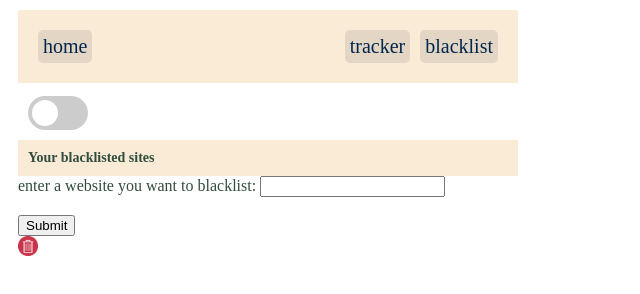
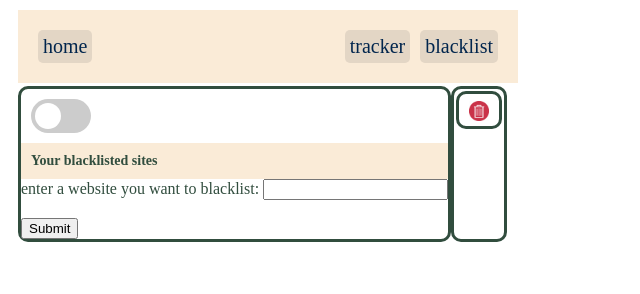
Before and after one commit to burakaliu/productivity_extension, a browser extension: page blacklistPage.html in a window 1280 px wide. Both pictures are taken after typing "Sample" into the empty fields and a click on the input "Submit". Shown: the whole page, without its empty margins (0-640 px from the left). Drawn offline with Linux system fonts and the light colour scheme.

Commit message:
idk what this stuff is i just forgot to commit it

```diff
--- a/blacklistPage.html
+++ b/blacklistPage.html
@@ -8,7 +8,8 @@
       <a class="page-link" href="./tracker.html">tracker</a>
       <a class= "page-link active" href="./blacklistPage.html" >blacklist</a>
     </div>
-    <div>
+    <div  class="flex-row">
+      <div class="sites-list">
         <label class="switch">
           <input type="checkbox" id="checkbox">
           <span class="slider round"></span>
@@ -21,9 +22,10 @@
         <input type="text" id="blacklistInput">
         <br><br>
         <input type="submit" value="Submit" id = "submit"/><br>
-
-
+      </div>
+      <div class="sites-list">
         <div class="blsites" id="blsites"></div>
+      </div>
     </div>
 
 </div>
--- a/popup.css
+++ b/popup.css
@@ -5,12 +5,13 @@ a:visited, a:link{
 
 .container {
     width: 500px;
+    height: auto;
     color: #314d3e;
     margin: 10px;
     display: flex;
     flex-direction: column;
     gap: 3px;
-  }
+}
 
 .header{
   background-color: #faebd7;
@@ -50,6 +51,15 @@ a:visited, a:link{
   color: #66afe9;
 }
 
+.flex-row{
+  display: flex;
+  flex-direction: row;
+}
+.sites-list{
+  border: 3px solid #314d3e;
+  border-radius: 10px;
+}
+
 .blsite-controls {
   float: inline-end;
   border: #00254d;
@@ -61,21 +71,28 @@ a:visited, a:link{
   border-width: 3px;
   margin:20px;
   padding: 20px;
-  font-size: 10px;
+  font-size: 7px;
 }
 
 .blsites {
-  border: #00254d;
-  border-width: 10px;
+  border: 3px solid #314d3e;
+  border-radius: 10px;
   font-size: 20px;
+  padding: 5px;
+  margin: 2px;
 }
 
-.blsite-controls img {
+.blacklisted{
+  display: flex;
+  flex-direction: row;
+}
+
+.blsite-delete {
   border: #00254d;
   border-width: 3px;
-  margin: 1px;
-  padding: 1px;
-  display: inline-block;
+  margin-left: 5px;
+  margin-right: 5px;
+  margin-top: 2px;
 }
 
 .title {
--- a/popup.js
+++ b/popup.js
@@ -59,6 +59,7 @@ async function addNewBlacklistedSite (url) {
 
         deleteIMG.src = "assets/delete.png";
         deleteIMG.title = "delete";
+        deleteIMG.className = "blsite-delete";
         deleteIMG.height = 20;
         deleteIMG.width = 20;
         deleteIMG.addEventListener("click", ()=> {
@@ -119,6 +120,7 @@ function addOldBlacklistedSite (url) {
 
         deleteIMG.src = "assets/delete.png";
         deleteIMG.title = "delete";
+        deleteIMG.className = "blsite-delete";
         deleteIMG.height = 20;
         deleteIMG.width = 20;
         deleteIMG.addEventListener("click", ()=> {
```
Lines whose indentation alone changed are shown as unchanged.
